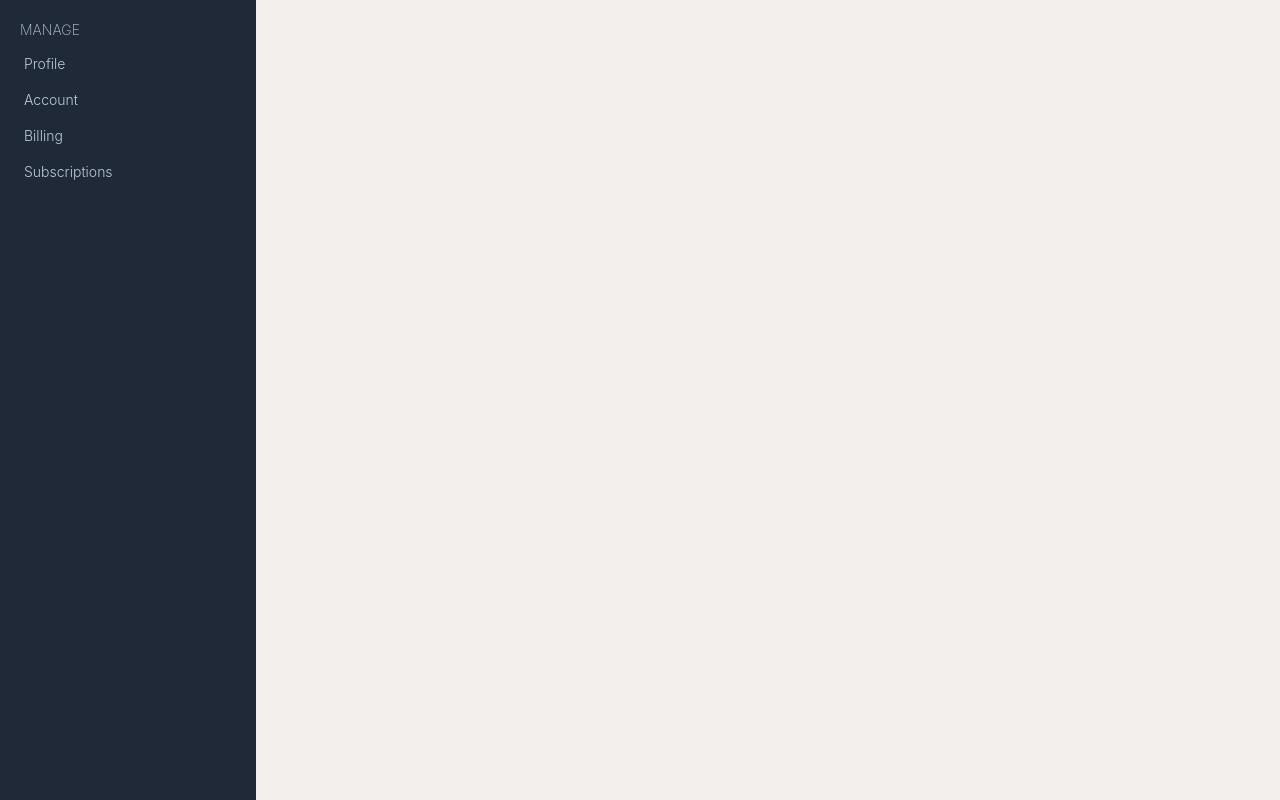
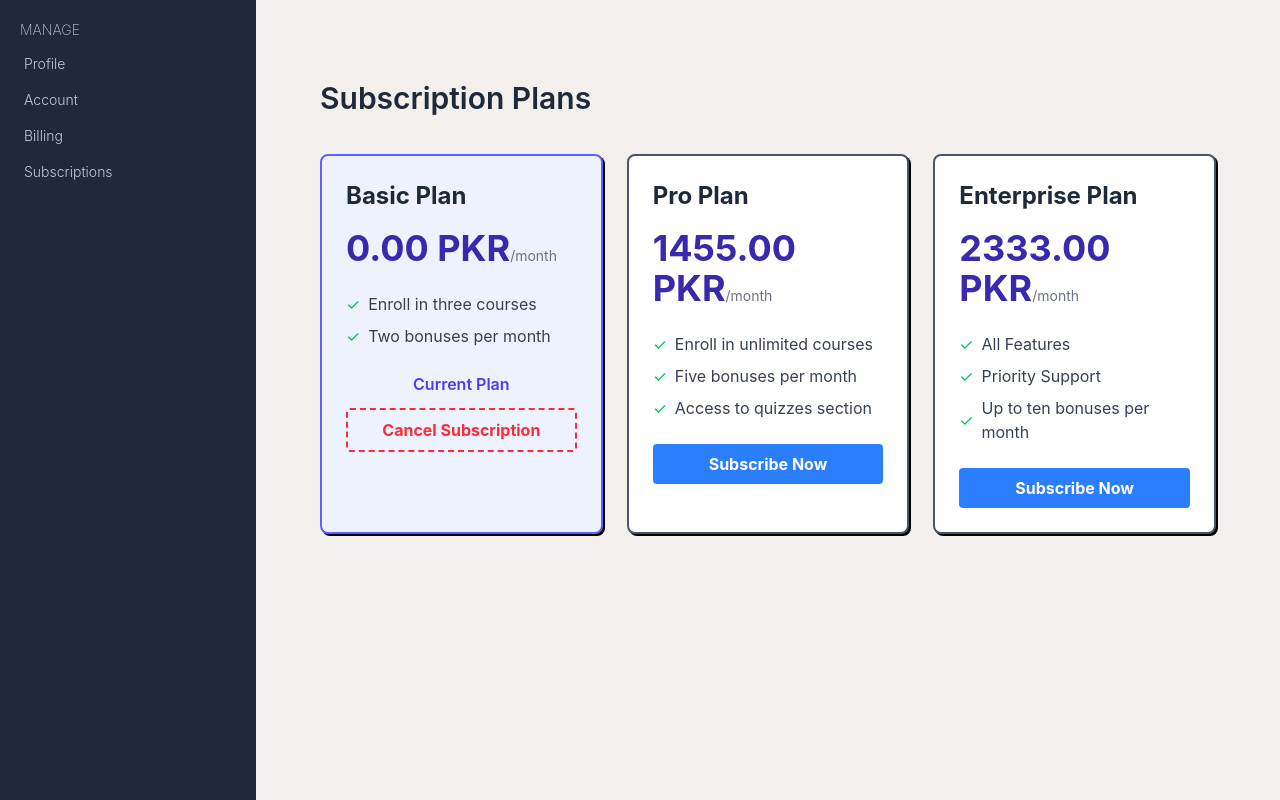
Before and after one commit to Nefertiti23/LMS-WebProj, a React (Vite) app in the folder my-app/: page /subscriptions in a window 1280 px wide. Built offline with nearby package versions, Linux system fonts and the light colour scheme.

Commit message:
Subs quite done

```diff
--- a/my-app/src/components/person4/Router.jsx
+++ b/my-app/src/components/person4/Router.jsx
@@ -2,13 +2,16 @@ import { Routes, Route } from 'react-router-dom';
 import AccountInfo from './accountinfo/AccountInfo';
 import Profile from './profile/Profile';
 import Billing from './billing/Billing';
+import Subscriptions from './subscriptions/Subscriptions';
 
 export default function Router({ user }) {
   return (
     <Routes>
+      <Route path="/" element={<></>} />
       <Route path="/profile" element={<Profile user={user} />} />
       <Route path="/accountinfo" element={<AccountInfo user={user} />} />
       <Route path="/billing" element={<Billing />} />
+      <Route path="/subscriptions" element={<Subscriptions />} />
     </Routes>
   );
 }
--- a/my-app/src/components/person4/billing/Billing.css
+++ b/my-app/src/components/person4/billing/Billing.css
@@ -27,13 +27,13 @@ table td {
     padding: 4px 12px;
 }
 
-button {
+.paymentTable button {
     border: 1.5px solid black;
     padding: 2px 10px;
     border-radius: 6px;
 }
 
-button:hover {
+.paymentTable button:hover {
     background-color: var(--color-gray-200);
     cursor: pointer;
 }
--- a/my-app/src/components/person4/billing/PaymentMethod.jsx
+++ b/my-app/src/components/person4/billing/PaymentMethod.jsx
@@ -1,7 +1,7 @@
 function PaymentTable () {
     return (
         <>
-        <table>
+        <table className="paymentTable">
             <tbody>
                 <tr>
                     <td className="w-30">Visa</td>
--- /dev/null
+++ b/my-app/src/components/person4/subscriptions/Subscriptions.css
@@ -0,0 +1,3 @@
+.planBox {
+    box-shadow: 2px 2px 0 0 black;
+}
--- /dev/null
+++ b/my-app/src/components/person4/subscriptions/Subscriptions.jsx
@@ -0,0 +1,98 @@
+import { useState } from 'react';
+import './Subscriptions.css';
+
+export default function Subscriptions() {
+  const [subscriptions, setSubscriptions] = useState([
+    {
+      id: 1,
+      name: 'Basic Plan',
+      price: '0.00 PKR',
+      duration: '/month',
+      features: ['Enroll in three courses', 'Two bonuses per month'],
+      isActive: true,
+    },
+    {
+      id: 2,
+      name: 'Pro Plan',
+      price: '1455.00 PKR',
+      duration: '/month',
+      features: ['Enroll in unlimited courses', 'Five bonuses per month', 'Access to quizzes section'],
+      isActive: false,
+    },
+    {
+      id: 3,
+      name: 'Enterprise Plan',
+      price: '2333.00 PKR',
+      duration: '/month',
+      features: ['All Features', 'Priority Support', 'Up to ten bonuses per month'],
+      isActive: false,
+    },
+  ]);
+
+  const handleSubscribe = (id) => {
+    setSubscriptions(subscriptions.map(sub => ({
+      ...sub,
+      isActive: sub.id === id,
+    })));
+  };
+
+  const handleCancel = (id) => {
+    setSubscriptions(subscriptions.map(sub =>
+      sub.id === id ? { ...sub, isActive: false } : sub
+    ));
+  };
+
+  return (
+    <div className="screen">
+      <h3 className='font-semibold text-3xl my-2'>Subscription Plans</h3>
+
+      <div className="grid grid-cols-3 gap-6">
+        {subscriptions.map(plan => (
+          <div
+            key={plan.id}
+            className={`planBox border-2 rounded-lg p-6 transition-all ${
+              plan.isActive
+                ? 'border-indigo-500 bg-indigo-50'
+                : 'border-gray-600 bg-white'
+            }`}
+          >
+            <h2 className="text-2xl font-bold mb-4 text-gray-800">{plan.name}</h2>
+
+            <div className="mb-6">
+              <span className="text-4xl font-bold text-indigo-800">{plan.price}</span>
+              <span className="text-gray-500 text-sm">{plan.duration}</span>
+            </div>
+
+            <ul className="mb-6 space-y-2">
+              {plan.features.map((feature, idx) => (
+                <li key={idx} className="text-gray-700 flex items-center">
+                  <span className="text-green-500 mr-2">✓</span>
+                  {feature}
+                </li>
+              ))}
+            </ul>
+
+            {plan.isActive ? (
+              <>
+                <p className="text-indigo-600 font-semibold mb-3 text-center">Current Plan</p>
+                <button
+                  className="w-full border-2 border-red-500 border-dashed hover:bg-red-500 text-red-500 hover:text-white font-bold py-2 px-4 rounded transition-colors"
+                  onClick={() => handleCancel(plan.id)}
+                >
+                  Cancel Subscription
+                </button>
+              </>
+            ) : (
+              <button
+                className="w-full bg-blue-500 hover:bg-blue-600 text-white font-bold py-2 px-4 rounded transition-colors"
+                onClick={() => handleSubscribe(plan.id)}
+              >
+                Subscribe Now
+              </button>
+            )}
+          </div>
+        ))}
+      </div>
+    </div>
+  );
+}
```
